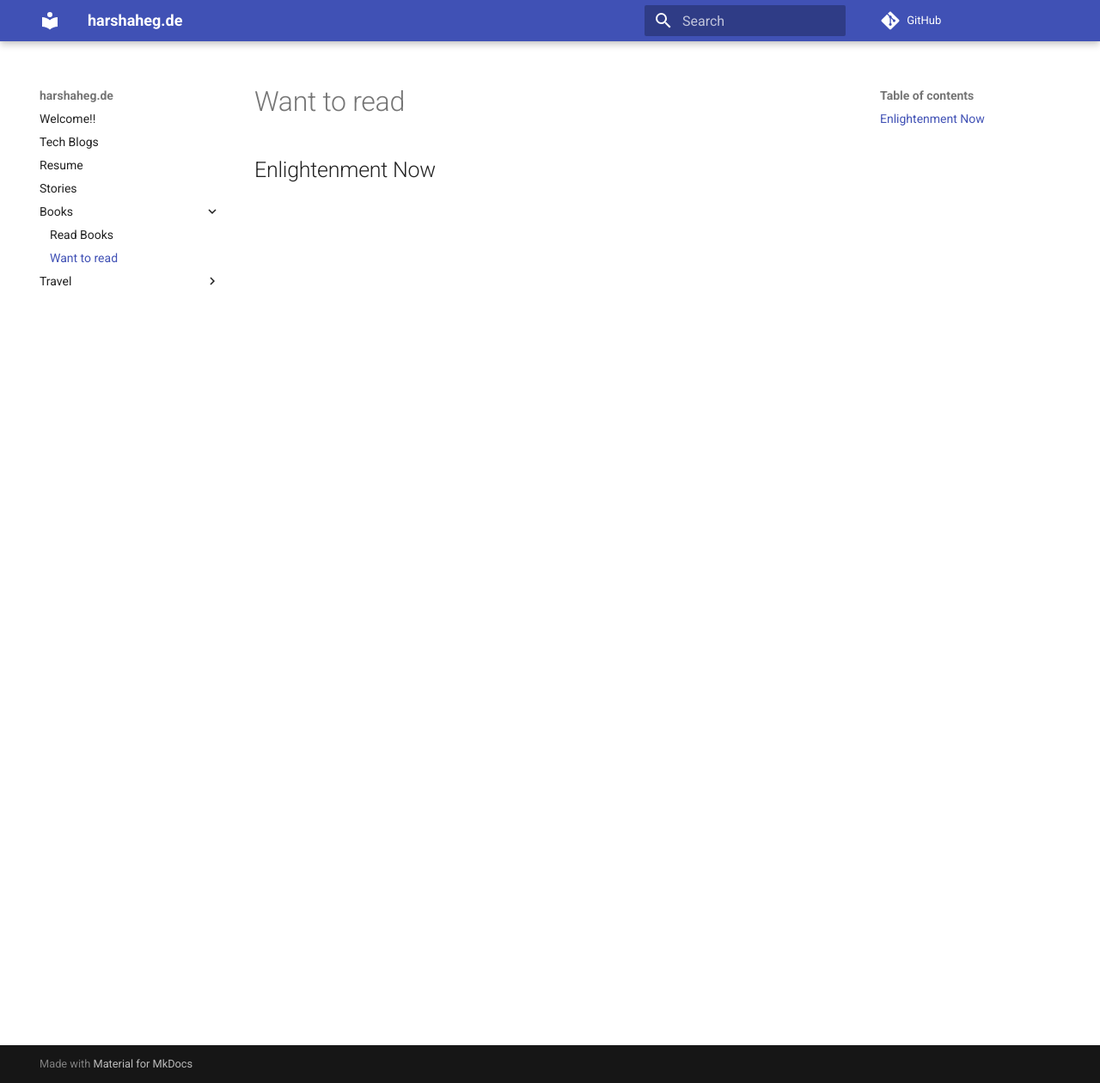
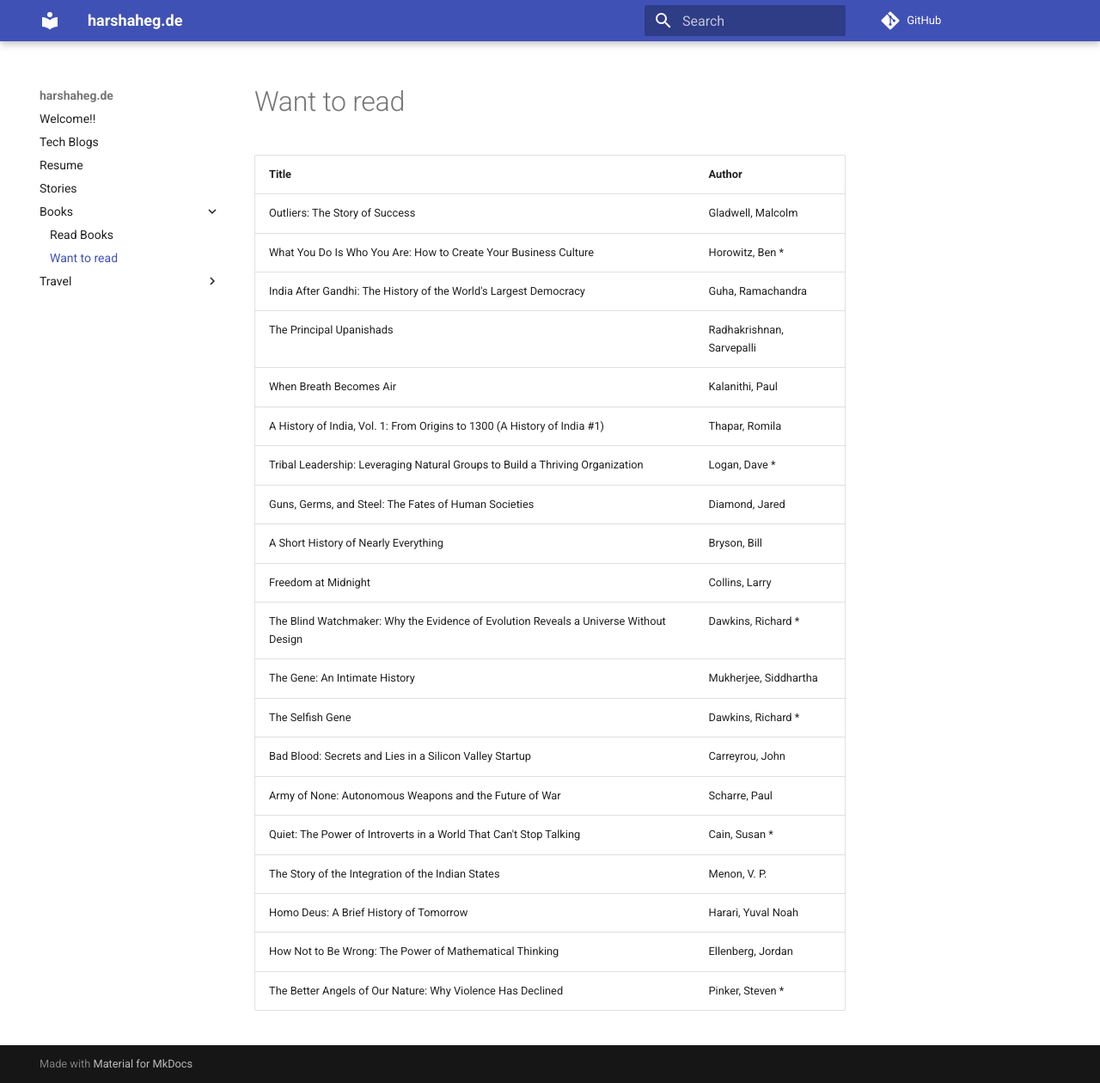
Before and after one commit to harshakhegde/harshakhegde, an MkDocs documentation site: the page built from home/books/Want-to-read.md, in a window 1280 px wide and 1260 px high. Shown: the whole window at 86% size. Built offline with MkDocs 1.6.1 and Material for MkDocs 9.7.7, drawn with Linux system fonts in a browser that asks for light colours; comment, search, counter and statistics services are not loaded.

Commit message:
books update

```diff
--- a/home/books/Want-to-read.md
+++ b/home/books/Want-to-read.md
@@ -1,3 +1,22 @@
-# Want to read
-
-## Enlightenment Now
+| Title | Author |
+|-------|--------|
+| Outliers: The Story of Success | Gladwell, Malcolm |
+| What You Do Is Who You Are: How to Create Your Business Culture | Horowitz, Ben * |
+| India After Gandhi: The History of the World's Largest Democracy | Guha, Ramachandra |
+| The Principal Upanishads | Radhakrishnan, Sarvepalli |
+| When Breath Becomes Air | Kalanithi, Paul |
+| A History of India, Vol. 1: From Origins to 1300 (A History of India #1) | Thapar, Romila |
+| Tribal Leadership: Leveraging Natural Groups to Build a Thriving Organization | Logan, Dave * |
+| Guns, Germs, and Steel: The Fates of Human Societies | Diamond, Jared |
+| A Short History of Nearly Everything | Bryson, Bill |
+| Freedom at Midnight | Collins, Larry |
+| The Blind Watchmaker: Why the Evidence of Evolution Reveals a Universe Without Design | Dawkins, Richard * |
+| The Gene: An Intimate History | Mukherjee, Siddhartha |
+| The Selfish Gene | Dawkins, Richard * |
+| Bad Blood: Secrets and Lies in a Silicon Valley Startup | Carreyrou, John |
+| Army of None: Autonomous Weapons and the Future of War | Scharre, Paul |
+| Quiet: The Power of Introverts in a World That Can't Stop Talking | Cain, Susan * |
+| The Story of the Integration of the Indian States | Menon, V. P. |
+| Homo Deus: A Brief History of Tomorrow | Harari, Yuval Noah |
+| How Not to Be Wrong: The Power of Mathematical Thinking | Ellenberg, Jordan |
+| The Better Angels of Our Nature: Why Violence Has Declined | Pinker, Steven * |
```
Also changed, not shown: home/books/Already-Read.md (+19 -1 lines).
